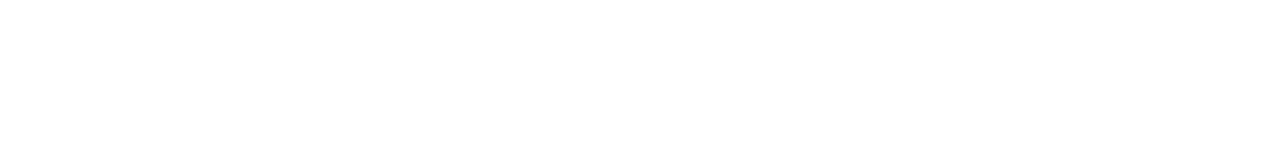
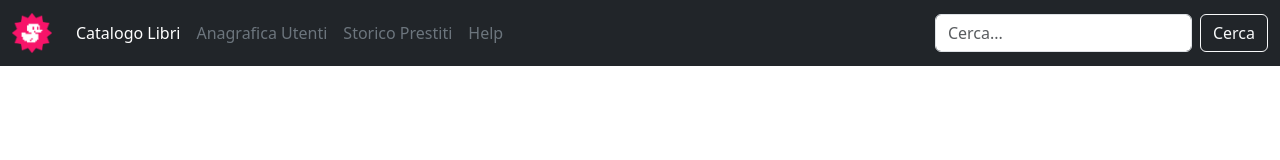
Before and after one commit to tommasodare/html-css-bootstrap-dashboard, a plain HTML site: page index.html in a window 1280 px wide. Drawn offline with nearby package versions, Linux system fonts and the light colour scheme.

Commit message:
Add Nav Menu in Header

```diff
--- a/index.html
+++ b/index.html
@@ -11,7 +11,44 @@
 
 <body>
 
+    <header>
+        <div class="header_box">
+            <nav class="navbar navbar-expand-lg navbar-dark bg-dark">
+                <div class="container-fluid">
+                  <a class="navbar-brand">
+                    <img src="./img/duck.png" width="40" height="40" alt="">
+                  </a>
+                  <button class="navbar-toggler" type="button" data-bs-toggle="collapse" data-bs-target="#navbarSupportedContent" aria-controls="navbarSupportedContent" aria-expanded="false" aria-label="Toggle navigation">
+                    <span class="navbar-toggler-icon"></span>
+                  </button>
+                  <div class="collapse navbar-collapse" id="navbarSupportedContent">
+                    <ul class="navbar-nav me-auto mb-2 mb-lg-0">
+                      <li class="nav-item">
+                        <a class="nav-link active text-white" aria-current="page" href="#">Catalogo Libri</a>
+                      </li>
+                      <li class="nav-item">
+                        <a class="nav-link text-secondary" href="#">Anagrafica Utenti</a>
+                      </li>
+                      <li class="nav-item">
+                        <a class="nav-link text-secondary" href="#">Storico Prestiti</a>
+                      </li>
+                      <li class="nav-item">
+                        <a class="nav-link text-secondary" href="#">Help</a>
+                      </li>
+                    </ul>
+                    <form class="d-flex" role="search">
+                      <input class="form-control me-2" type="search" placeholder="Cerca..." aria-label="Cerca...">
+                      <button class="btn btn-outline-light" type="submit">Cerca</button>
+                    </form>
+                  </div>
+                </div>
+              </nav>
+        </div>
+    </header>
 
+    <main>
+
+    </main>
 
 
 
```
